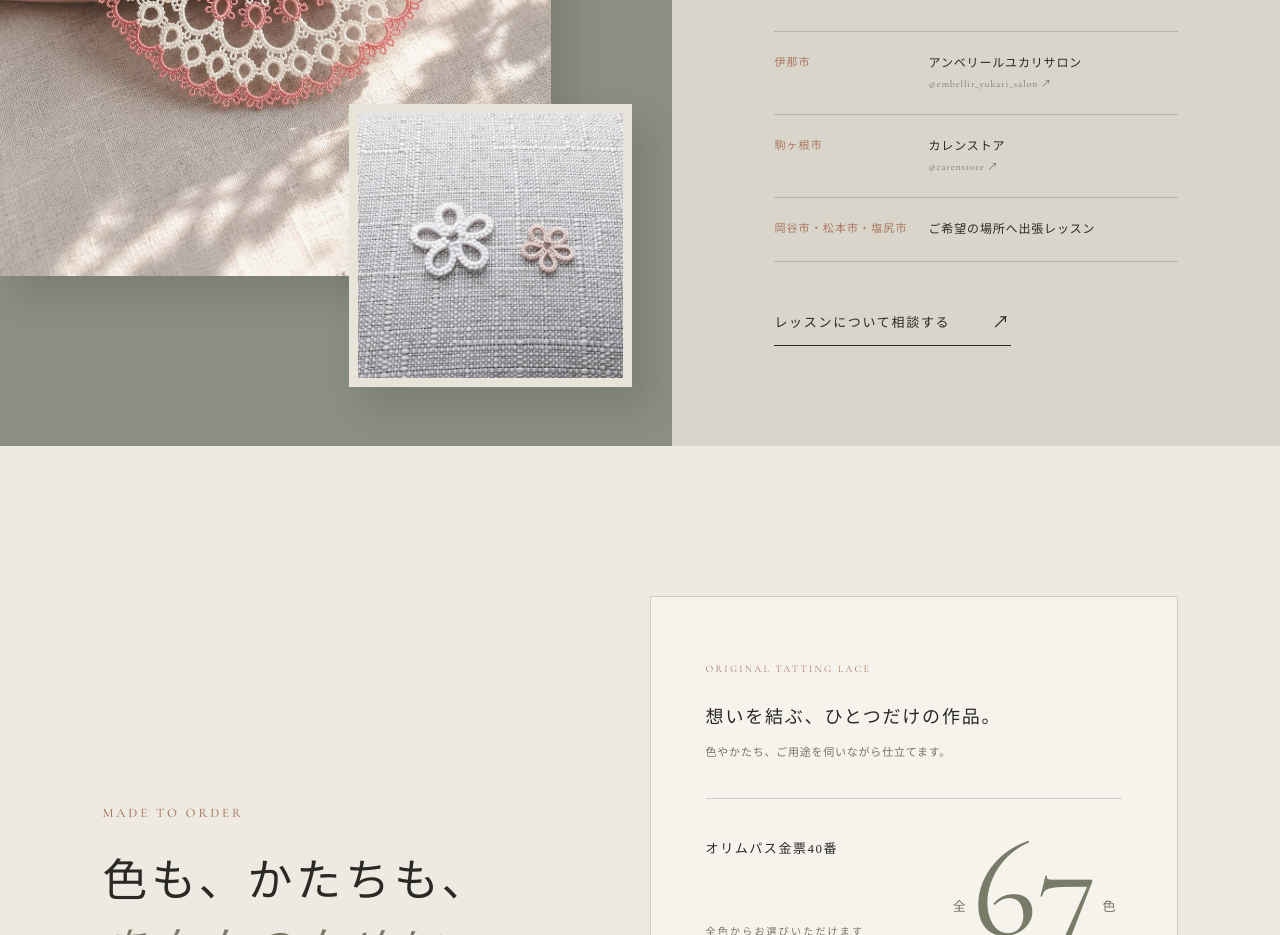
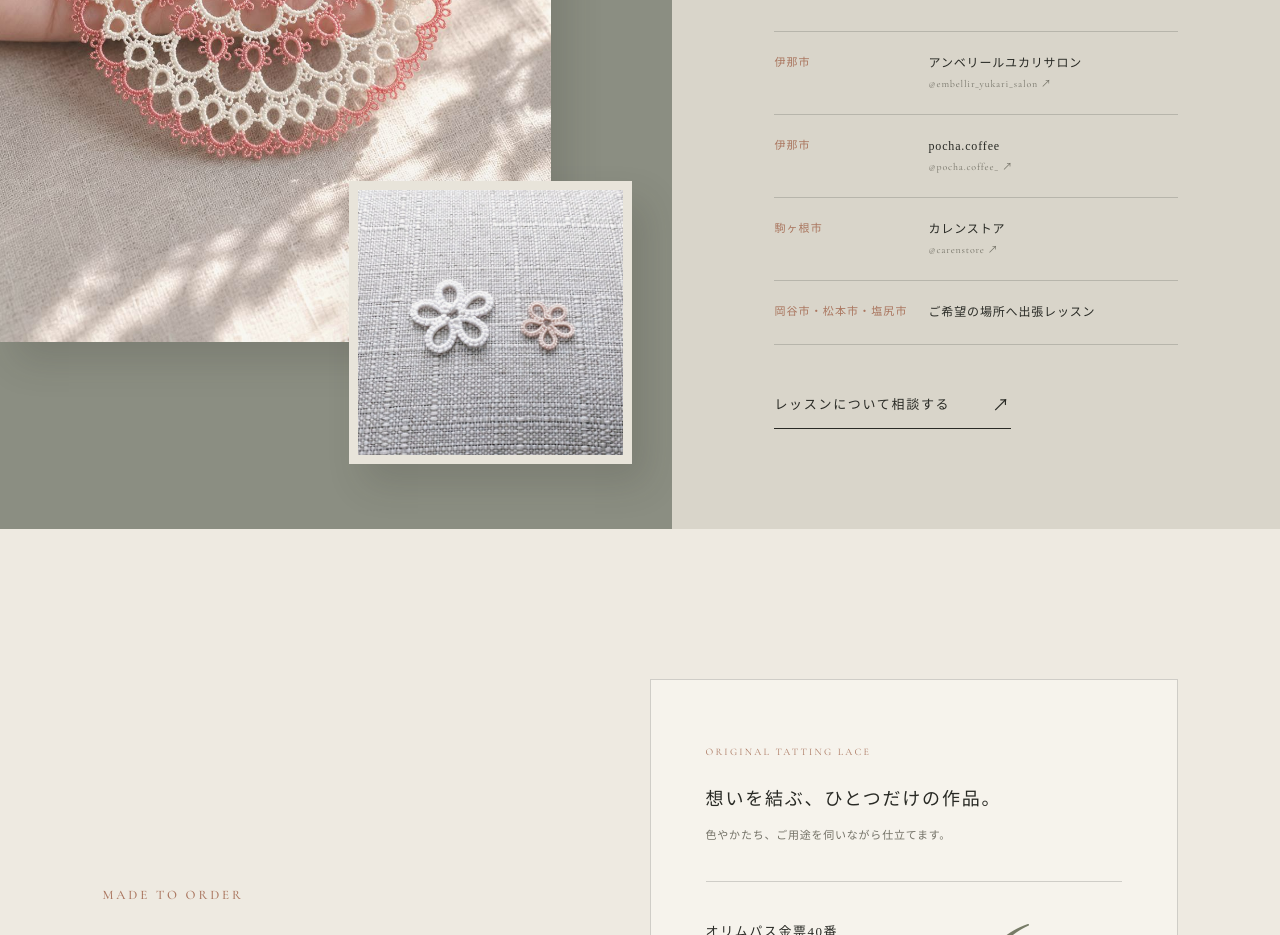
Before and after one commit to IllFlora/tamayui-website, a plain HTML site: page index.html in a window 1280 px wide. Shown: the part 4220-5155 px from the top of the page. Drawn offline with nearby package versions, Linux system fonts and the light colour scheme.

Commit message:
Add pocha coffee lesson location

```diff
--- a/index.html
+++ b/index.html
@@ -243,6 +243,12 @@
               </a>
             </div>
             <div class="lesson-place">
+              <span>伊那市</span>
+              <a href="https://www.instagram.com/pocha.coffee_/?hl=ja" target="_blank" rel="noreferrer">
+                pocha.coffee <small>@pocha.coffee_ ↗</small>
+              </a>
+            </div>
+            <div class="lesson-place">
               <span>駒ヶ根市</span>
               <a href="https://www.instagram.com/carenstore/" target="_blank" rel="noreferrer">
                 カレンストア <small>@carenstore ↗</small>
```
